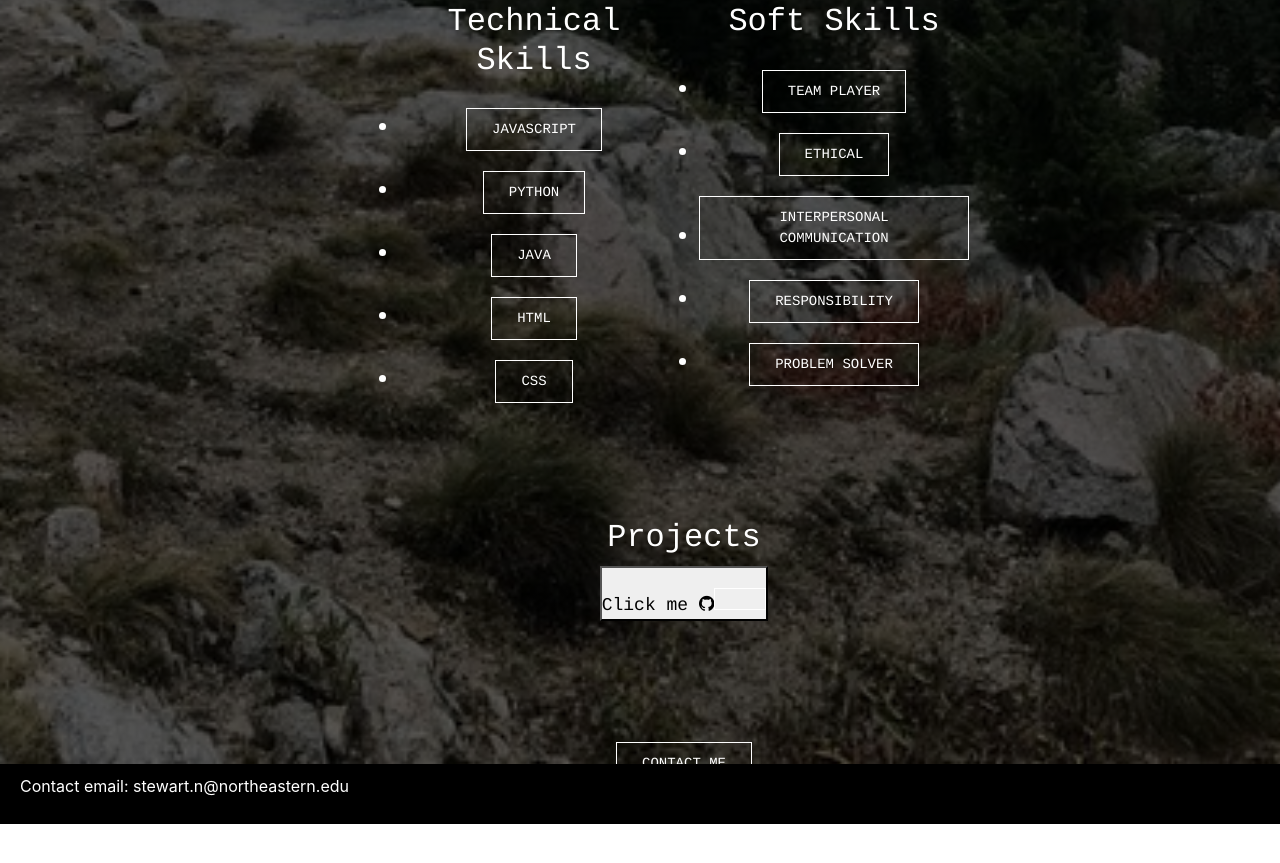
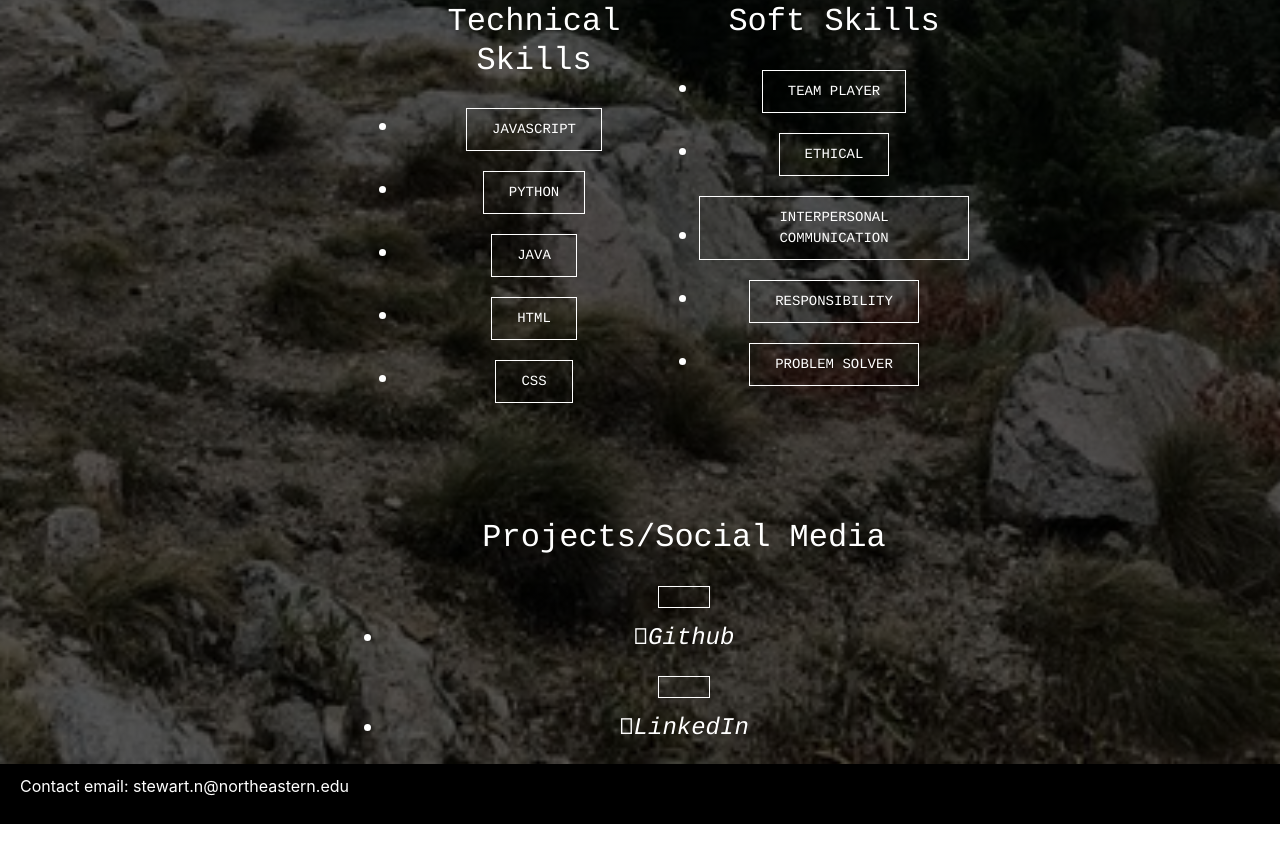
Before and after one commit to stewart-n/nikkiestewart.github.io, a website: page about.html in a window 1280 px wide. Shown: the part 1236-2099 px from the top of the page. Before the commit the page ends 2060 px from the top, so only its background shows below. Drawn offline with nearby package versions, Linux system fonts and the light colour scheme.

Commit message:
Update about.html

```diff
--- a/about.html
+++ b/about.html
@@ -87,13 +87,20 @@
         </div>
         <!-- Project Link to Github -->
         <div class="projects">
-          <h2>Projects</h2>
-          <button style="font-size: 18px">
-            Click me
-            <i class="fa fa-github"
-              ><a href="https://github.com/stewart-n"></a
-            ></i>
-          </button>
+          <h2>Projects/Social Media</h2>
+          <div class="links">
+            <ul>
+              <a href="https://github.com/stewart-n" target="_blank"></a>
+              <li><i class="fab fa-github">Github</i></li>
+              <a
+                href="https://www.linkedin.com/in/nikkiestewart/"
+                target="_blank"
+              ></a>
+              <li><i class="fab fa-linkedin">LinkedIn</i></li>
+              <a href="#" target="_blank"></a>
+              <li><i class="fab fa-instagram">Instagram</i></li>
+            </ul>
+          </div>
         </div>
         <a href="contact.html">Contact Me</a>
       </div>
```
